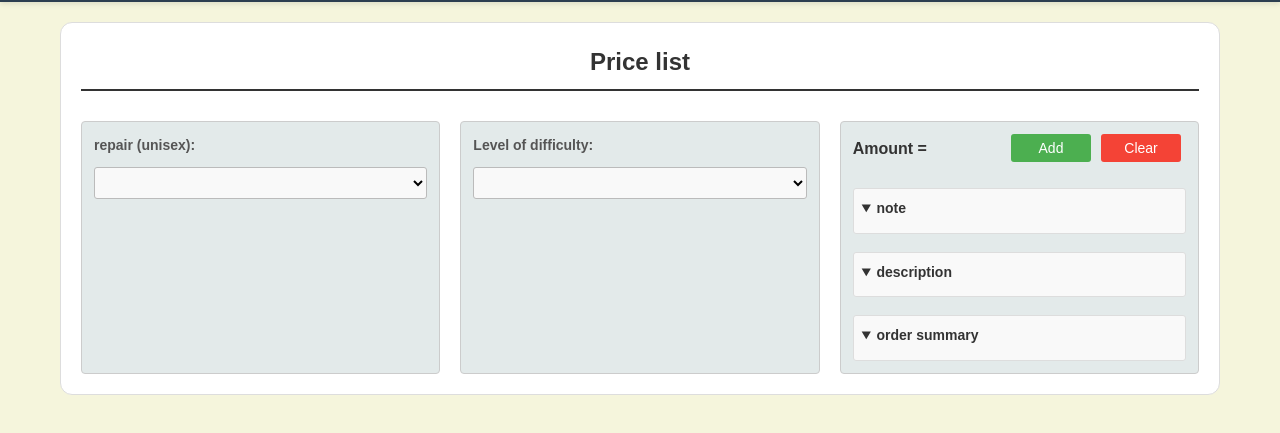
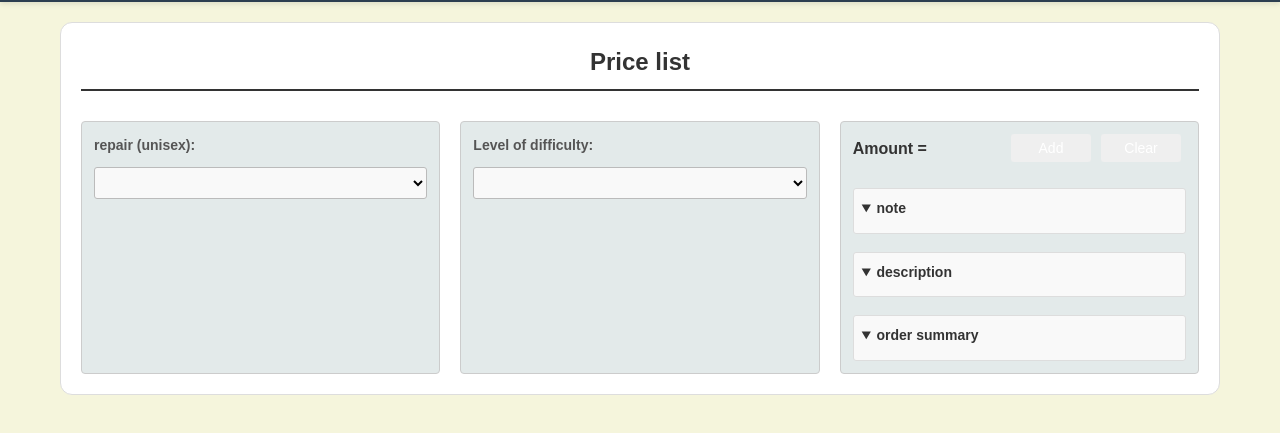
Before and after one commit to Bernardgc25/Izzy-Alteration, a website with bundled scripts: page src/pages/alteration-pages/alteration-repair.html in a window 1280 px wide. Shown: the part 71-504 px from the top of the page. Built offline with nearby package versions, Linux system fonts and the light colour scheme.

Commit message:
remove color on button when hover

```diff
--- a/src/css/alteration.css
+++ b/src/css/alteration.css
@@ -119,7 +119,7 @@ select {
 /* Keep existing button styles but adjust for new layout */
 button {
     padding: 6px 12px;
-    background-color: #4CAF50;
+    /* background-color: #4CAF50; */
     color: white;
     border: none;
     border-radius: 3px;
@@ -129,39 +129,39 @@ button {
     transition: background-color 0.2s;
 }
 
-button:last-of-type {
+/* button:last-of-type {
     background-color: #f44336;
-}
+} */
 
-button:last-of-type:hover {
+/* button:last-of-type:hover {
     background-color: #da190b;
-}
+} */
 
 /* Compact buttons */
 button {
     padding: 6px 12px;
-    background-color: #4CAF50;
+    /* background-color: #4CAF50; */
     color: white;
     border: none;
     border-radius: 3px;
     cursor: pointer;
     font-size: 14px;
-    width: 80px; /* Shortened length */
+    width: 80px;
     margin-right: 5px;
     transition: background-color 0.2s;
 }
 
-button:hover {
+/* button:hover {
     background-color: #45a049;
-}
+} */
 
-button:last-of-type {
+/* button:last-of-type {
     background-color: #f44336;
-}
+} */
 
-button:last-of-type:hover {
+/* button:last-of-type:hover {
     background-color: #da190b;
-}
+} */
 
 /* Details sections */
 details {
```
